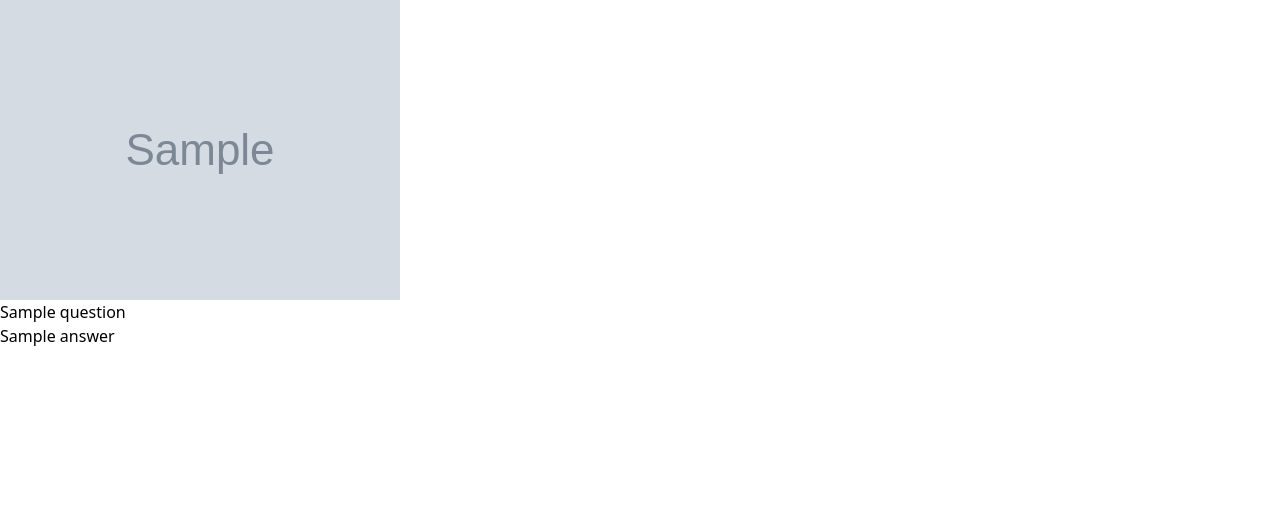
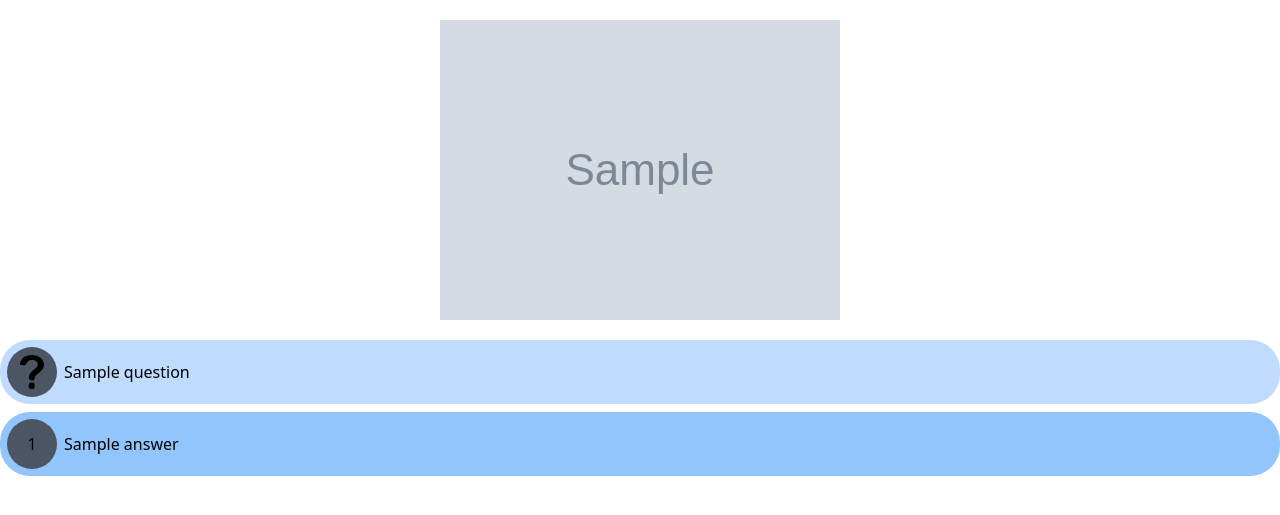
Before and after one commit to Carlos-oficial/CodigoQuiz, a Flask app: template APP/templates/question.html in a window 1280 px wide. Shown: the top 515 px of the page. Run offline with Flask 2, Linux system fonts and the light colour scheme; the template is opened without the code that fills it: most values are stand-ins (such as "Sample title", 1, 10 or a date in 2020); grey boxes marked "Sample" are stand-in pictures.

Commit message:
Add: frontend Add: answer validation Add: .gitignore file

```diff
--- a/APP/static/dist/main.css
+++ b/APP/static/dist/main.css
@@ -1,42 +1,90 @@
-/*! tailwindcss v3.0.24 | MIT License | https://tailwindcss.com*/
+/*
+! tailwindcss v3.0.24 | MIT License | https://tailwindcss.com
+*/
+
+/*
+1. Prevent padding and border from affecting element width. (https://github.com/mozdevs/cssremedy/issues/4)
+2. Allow adding a border to an element by just adding a border-width. (https://github.com/tailwindcss/tailwindcss/pull/116)
+*/
+
 *,
-:after,
-:before {
-    border: 0 solid #e5e7eb;
+::before,
+::after {
   box-sizing: border-box;
+  /* 1 */
+  border-width: 0;
+  /* 2 */
+  border-style: solid;
+  /* 2 */
+  border-color: #e5e7eb;
+  /* 2 */
 }
 
-:after,
-:before {
-    --tw-content: "";
+::before,
+::after {
+  --tw-content: '';
 }
 
+/*
+1. Use a consistent sensible line-height in all browsers.
+2. Prevent adjustments of font size after orientation changes in iOS.
+3. Use a more readable tab size.
+4. Use the user's configured `sans` font-family by default.
+*/
+
 html {
+  line-height: 1.5;
+  /* 1 */
   -webkit-text-size-adjust: 100%;
-    font-family: ui-sans-serif, system-ui, -apple-system, BlinkMacSystemFont,
-        Segoe UI, Roboto, Helvetica Neue, Arial, Noto Sans, sans-serif,
-        Apple Color Emoji, Segoe UI Emoji, Segoe UI Symbol, Noto Color Emoji;
-    line-height: 1.5;
+  /* 2 */
   -moz-tab-size: 4;
+  /* 3 */
   -o-tab-size: 4;
      tab-size: 4;
+  /* 3 */
+  font-family: ui-sans-serif, system-ui, -apple-system, BlinkMacSystemFont, "Segoe UI", Roboto, "Helvetica Neue", Arial, "Noto Sans", sans-serif, "Apple Color Emoji", "Segoe UI Emoji", "Segoe UI Symbol", "Noto Color Emoji";
+  /* 4 */
 }
 
+/*
+1. Remove the margin in all browsers.
+2. Inherit line-height from `html` so users can set them as a class directly on the `html` element.
+*/
+
 body {
+  margin: 0;
+  /* 1 */
   line-height: inherit;
-    margin: 0;
+  /* 2 */
 }
 
+/*
+1. Add the correct height in Firefox.
+2. Correct the inheritance of border color in Firefox. (https://bugzilla.mozilla.org/show_bug.cgi?id=190655)
+3. Ensure horizontal rules are visible by default.
+*/
+
 hr {
+  height: 0;
+  /* 1 */
+  color: inherit;
+  /* 2 */
   border-top-width: 1px;
-    color: inherit;
-    height: 0;
+  /* 3 */
 }
+
+/*
+Add the correct text decoration in Chrome, Edge, and Safari.
+*/
 
 abbr:where([title]) {
   -webkit-text-decoration: underline dotted;
           text-decoration: underline dotted;
 }
+
+/*
+Remove the default font size and weight for headings.
+*/
 
 h1,
 h2,
@@ -48,35 +96,57 @@ h6 {
   font-weight: inherit;
 }
 
+/*
+Reset links to optimize for opt-in styling instead of opt-out.
+*/
+
 a {
   color: inherit;
   text-decoration: inherit;
 }
+
+/*
+Add the correct font weight in Edge and Safari.
+*/
 
 b,
 strong {
   font-weight: bolder;
 }
 
+/*
+1. Use the user's configured `mono` font family by default.
+2. Correct the odd `em` font sizing in all browsers.
+*/
+
 code,
 kbd,
-pre,
-samp {
-    font-family: ui-monospace, SFMono-Regular, Menlo, Monaco, Consolas,
-        Liberation Mono, Courier New, monospace;
+samp,
+pre {
+  font-family: ui-monospace, SFMono-Regular, Menlo, Monaco, Consolas, "Liberation Mono", "Courier New", monospace;
+  /* 1 */
   font-size: 1em;
+  /* 2 */
 }
+
+/*
+Add the correct font size in all browsers.
+*/
 
 small {
   font-size: 80%;
 }
+
+/*
+Prevent `sub` and `sup` elements from affecting the line height in all browsers.
+*/
 
 sub,
 sup {
   font-size: 75%;
   line-height: 0;
   position: relative;
-    vertical-align: initial;
+  vertical-align: baseline;
 }
 
 sub {
@@ -87,78 +157,152 @@ sup {
   top: -0.5em;
 }
 
+/*
+1. Remove text indentation from table contents in Chrome and Safari. (https://bugs.chromium.org/p/chromium/issues/detail?id=999088, https://bugs.webkit.org/show_bug.cgi?id=201297)
+2. Correct table border color inheritance in all Chrome and Safari. (https://bugs.chromium.org/p/chromium/issues/detail?id=935729, https://bugs.webkit.org/show_bug.cgi?id=195016)
+3. Remove gaps between table borders by default.
+*/
+
 table {
+  text-indent: 0;
+  /* 1 */
+  border-color: inherit;
+  /* 2 */
   border-collapse: collapse;
-    border-color: inherit;
-    text-indent: 0;
+  /* 3 */
 }
+
+/*
+1. Change the font styles in all browsers.
+2. Remove the margin in Firefox and Safari.
+3. Remove default padding in all browsers.
+*/
 
 button,
 input,
 optgroup,
 select,
 textarea {
+  font-family: inherit;
+  /* 1 */
+  font-size: 100%;
+  /* 1 */
+  line-height: inherit;
+  /* 1 */
   color: inherit;
-    font-family: inherit;
-    font-size: 100%;
-    line-height: inherit;
+  /* 1 */
   margin: 0;
+  /* 2 */
   padding: 0;
+  /* 3 */
 }
+
+/*
+Remove the inheritance of text transform in Edge and Firefox.
+*/
 
 button,
 select {
   text-transform: none;
 }
 
-[type="button"],
-[type="reset"],
-[type="submit"],
-button {
+/*
+1. Correct the inability to style clickable types in iOS and Safari.
+2. Remove default button styles.
+*/
+
+button,
+[type='button'],
+[type='reset'],
+[type='submit'] {
   -webkit-appearance: button;
-    background-color: initial;
+  /* 1 */
+  background-color: transparent;
+  /* 2 */
   background-image: none;
+  /* 2 */
 }
+
+/*
+Use the modern Firefox focus style for all focusable elements.
+*/
 
 :-moz-focusring {
   outline: auto;
 }
 
+/*
+Remove the additional `:invalid` styles in Firefox. (https://github.com/mozilla/gecko-dev/blob/2f9eacd9d3d995c937b4251a5557d95d494c9be1/layout/style/res/forms.css#L728-L737)
+*/
+
 :-moz-ui-invalid {
   box-shadow: none;
 }
 
+/*
+Add the correct vertical alignment in Chrome and Firefox.
+*/
+
 progress {
-    vertical-align: initial;
+  vertical-align: baseline;
 }
+
+/*
+Correct the cursor style of increment and decrement buttons in Safari.
+*/
 
 ::-webkit-inner-spin-button,
 ::-webkit-outer-spin-button {
   height: auto;
 }
 
-[type="search"] {
+/*
+1. Correct the odd appearance in Chrome and Safari.
+2. Correct the outline style in Safari.
+*/
+
+[type='search'] {
   -webkit-appearance: textfield;
+  /* 1 */
   outline-offset: -2px;
+  /* 2 */
 }
+
+/*
+Remove the inner padding in Chrome and Safari on macOS.
+*/
 
 ::-webkit-search-decoration {
   -webkit-appearance: none;
 }
 
+/*
+1. Correct the inability to style clickable types in iOS and Safari.
+2. Change font properties to `inherit` in Safari.
+*/
+
 ::-webkit-file-upload-button {
   -webkit-appearance: button;
+  /* 1 */
   font: inherit;
+  /* 2 */
 }
+
+/*
+Add the correct display in Chrome and Safari.
+*/
 
 summary {
   display: list-item;
 }
 
+/*
+Removes the default spacing and border for appropriate elements.
+*/
+
 blockquote,
+dl,
 dd,
-dl,
-figure,
 h1,
 h2,
 h3,
@@ -166,6 +310,7 @@ h4,
 h5,
 h6,
 hr,
+figure,
 p,
 pre {
   margin: 0;
@@ -173,77 +318,112 @@ pre {
 
 fieldset {
   margin: 0;
+  padding: 0;
 }
 
-fieldset,
 legend {
   padding: 0;
 }
 
-menu,
 ol,
-ul {
+ul,
+menu {
   list-style: none;
   margin: 0;
   padding: 0;
 }
 
+/*
+Prevent resizing textareas horizontally by default.
+*/
+
 textarea {
   resize: vertical;
 }
 
-input::-moz-placeholder,
-textarea::-moz-placeholder {
+/*
+1. Reset the default placeholder opacity in Firefox. (https://github.com/tailwindlabs/tailwindcss/issues/3300)
+2. Set the default placeholder color to the user's configured gray 400 color.
+*/
+
+input::-moz-placeholder, textarea::-moz-placeholder {
+  opacity: 1;
+  /* 1 */
   color: #9ca3af;
-    opacity: 1;
+  /* 2 */
 }
 
-input:-ms-input-placeholder,
-textarea:-ms-input-placeholder {
+input:-ms-input-placeholder, textarea:-ms-input-placeholder {
+  opacity: 1;
+  /* 1 */
   color: #9ca3af;
-    opacity: 1;
+  /* 2 */
 }
 
 input::placeholder,
 textarea::placeholder {
+  opacity: 1;
+  /* 1 */
   color: #9ca3af;
-    opacity: 1;
+  /* 2 */
 }
 
-[role="button"],
-button {
+/*
+Set the default cursor for buttons.
+*/
+
+button,
+[role="button"] {
   cursor: pointer;
 }
+
+/*
+Make sure disabled buttons don't get the pointer cursor.
+*/
 
 :disabled {
   cursor: default;
 }
 
+/*
+1. Make replaced elements `display: block` by default. (https://github.com/mozdevs/cssremedy/issues/14)
+2. Add `vertical-align: middle` to align replaced elements more sensibly by default. (https://github.com/jensimmons/cssremedy/issues/14#issuecomment-634934210)
+   This can trigger a poorly considered lint error in some tools but is included by design.
+*/
+
+img,
+svg,
+video,
+canvas,
 audio,
-canvas,
+iframe,
 embed,
-iframe,
-img,
-object,
-svg,
-video {
+object {
   display: block;
+  /* 1 */
   vertical-align: middle;
+  /* 2 */
 }
+
+/*
+Constrain images and videos to the parent width and preserve their intrinsic aspect ratio. (https://github.com/mozdevs/cssremedy/issues/14)
+*/
 
 img,
 video {
+  max-width: 100%;
   height: auto;
-    max-width: 100%;
 }
+
+/*
+Ensure the default browser behavior of the `hidden` attribute.
+*/
 
 [hidden] {
   display: none;
 }
 
-*,
-:after,
-:before {
+*, ::before, ::after {
   --tw-translate-x: 0;
   --tw-translate-y: 0;
   --tw-rotate: 0;
@@ -251,46 +431,54 @@ video {
   --tw-skew-y: 0;
   --tw-scale-x: 1;
   --tw-scale-y: 1;
-    --tw-pan-x: ;
-    --tw-pan-y: ;
-    --tw-pinch-zoom: ;
+  --tw-pan-x:  ;
+  --tw-pan-y:  ;
+  --tw-pinch-zoom:  ;
   --tw-scroll-snap-strictness: proximity;
-    --tw-ordinal: ;
-    --tw-slashed-zero: ;
-    --tw-numeric-figure: ;
-    --tw-numeric-spacing: ;
-    --tw-numeric-fraction: ;
-    --tw-ring-inset: ;
+  --tw-ordinal:  ;
+  --tw-slashed-zero:  ;
+  --tw-numeric-figure:  ;
+  --tw-numeric-spacing:  ;
+  --tw-numeric-fraction:  ;
+  --tw-ring-inset:  ;
   --tw-ring-offset-width: 0px;
   --tw-ring-offset-color: #fff;
-    --tw-ring-color: #3b82f680;
+  --tw-ring-color: rgb(59 130 246 / 0.5);
   --tw-ring-offset-shadow: 0 0 #0000;
   --tw-ring-shadow: 0 0 #0000;
   --tw-shadow: 0 0 #0000;
   --tw-shadow-colored: 0 0 #0000;
-    --tw-blur: ;
-    --tw-brightness: ;
-    --tw-contrast: ;
-    --tw-grayscale: ;
-    --tw-hue-rotate: ;
-    --tw-invert: ;
-    --tw-saturate: ;
-    --tw-sepia: ;
-    --tw-drop-shadow: ;
-    --tw-backdrop-blur: ;
-    --tw-backdrop-brightness: ;
-    --tw-backdrop-contrast: ;
-    --tw-backdrop-grayscale: ;
-    --tw-backdrop-hue-rotate: ;
-    --tw-backdrop-invert: ;
-    --tw-backdrop-opacity: ;
-    --tw-backdrop-saturate: ;
-    --tw-backdrop-sepia: ;
+  --tw-blur:  ;
+  --tw-brightness:  ;
+  --tw-contrast:  ;
+  --tw-grayscale:  ;
+  --tw-hue-rotate:  ;
+  --tw-invert:  ;
+  --tw-saturate:  ;
+  --tw-sepia:  ;
+  --tw-drop-shadow:  ;
+  --tw-backdrop-blur:  ;
+  --tw-backdrop-brightness:  ;
+  --tw-backdrop-contrast:  ;
+  --tw-backdrop-grayscale:  ;
+  --tw-backdrop-hue-rotate:  ;
+  --tw-backdrop-invert:  ;
+  --tw-backdrop-opacity:  ;
+  --tw-backdrop-saturate:  ;
+  --tw-backdrop-sepia:  ;
+}
+
+.m-5 {
+  margin: 1.25rem;
 }
 
 .mx-auto {
   margin-left: auto;
   margin-right: auto;
+}
+
+.mt-2 {
+  margin-top: 0.5rem;
 }
 
 .inline-block {
@@ -301,12 +489,62 @@ video {
   display: flex;
 }
 
+.h-16 {
+  height: 4rem;
+}
+
+.h-\[50px\] {
+  height: 50px;
+}
+
+.h-full {
+  height: 100%;
+}
+
+.w-full {
+  width: 100%;
+}
+
+.w-16 {
+  width: 4rem;
+}
+
+.w-\[50px\] {
+  width: 50px;
+}
+
+.max-w-7xl {
+  max-width: 80rem;
+}
+
+.items-center {
+  align-items: center;
+}
+
+.justify-center {
+  justify-content: center;
+}
+
 .justify-between {
   justify-content: space-between;
 }
 
+.space-y-2 > :not([hidden]) ~ :not([hidden]) {
+  --tw-space-y-reverse: 0;
+  margin-top: calc(0.5rem * calc(1 - var(--tw-space-y-reverse)));
+  margin-bottom: calc(0.5rem * var(--tw-space-y-reverse));
+}
+
 .rounded-lg {
   border-radius: 0.5rem;
+}
+
+.rounded-\[30px\] {
+  border-radius: 30px;
+}
+
+.rounded-\[25px\] {
+  border-radius: 25px;
 }
 
 .bg-blue-300 {
@@ -314,6 +552,26 @@ video {
   background-color: rgb(147 197 253 / var(--tw-bg-opacity));
 }
 
+.bg-blue-200 {
+  --tw-bg-opacity: 1;
+  background-color: rgb(191 219 254 / var(--tw-bg-opacity));
+}
+
+.bg-gray-600 {
+  --tw-bg-opacity: 1;
+  background-color: rgb(75 85 99 / var(--tw-bg-opacity));
+}
+
+.bg-green-800 {
+  --tw-bg-opacity: 1;
+  background-color: rgb(22 101 52 / var(--tw-bg-opacity));
+}
+
+.bg-red-800 {
+  --tw-bg-opacity: 1;
+  background-color: rgb(153 27 27 / var(--tw-bg-opacity));
+}
+
 .p-2 {
   padding: 0.5rem;
 }
--- a/APP/templates/question.html
+++ b/APP/templates/question.html
@@ -6,21 +6,42 @@
     <meta name="viewport" content="width=device-width, initial-scale=1.0" />
     <meta http-equiv="X-UA-Compatible" content="ie=edge" />
     <title>My Website</title>
-    <link rel="stylesheet" href="static/dist/main.css" />
-    <!-- <link rel="icon" href="./favicon.ico" type="image/x-icon"> -->
+    <link rel="stylesheet" href="/static/dist/main.css" />
+    <link rel="icon" href="/static/favicon.ico" type="image/x-icon">
 </head>
 
+<link rel="stylesheet" href="https://fonts.googleapis.com/icon?family=Material+Icons">
+
 <body>
-    <img src={{image_link}}>
-    {{question|safe}}
-    <ul>
-        {% for answer in answers %}
-        <div class="answer {{answer[0]}}">{{ answer[1]}}</div>
-        {% endfor %}
-    </ul>
+    <div class="max-w-7xl w-full mx-auto">
+        <img src={{image_link}} class="mx-auto m-5 ">
+        <div class="h-16 bg-blue-200 flex items-center rounded-[30px]">
+            <span class="h-16 w-16 flex items-center justify-center">
+                <div class="w-[50px] h-[50px] rounded-[25px] bg-gray-600">
+                    <img src="/static/icons/question-mark.svg" class="w-full h-full p-2">
+                </div>
+            </span>
+            <span>
+                {{question|safe}}
+            </span>
+        </div>
+        <ul id="answers" class="space-y-2 mt-2">
+            {% for answer in answers %}
+            <div class=" bg-blue-300 flex items-center rounded-[30px]">
+                <span class="h-16 w-16 flex items-center justify-center">
+                    <button id={{answer[0]}} onclick=" validate('{{answer[0]}}')" class="w-[50px] h-[50px] rounded-[25px] bg-gray-600">
+                        {{answer[0]}}
+                    </button>
+                </span>
+                <span class="answer {{answer[0]}}">{{ answer[1]}}</span>
+            </div>
+            {% endfor %}
+        </ul>
+    </div>
 </body>
 
 <script>
+    var answered = false
     var id = '{{id}}'
     var bcrypt = function(e) {
         var t = String(e).replace(/=+$/, "");
@@ -45,16 +66,18 @@
         e = bc('{{enc_string}}', id);
         return String.fromCharCode(e);
     };
-    var e = lazyLoadImage();
-    var objects = document.getElementsByClassName("answer");
-    for (var obj of objects) {
-        console.log(obj);
-        if (obj.classList.contains(e)) {
-            obj.style.color = "blue";
+    var correct = lazyLoadImage();
+    var validate = function(answer) {
+        let obj = document.getElementById(answer)
+        if (!answered) {
+            answered = true
+            if (answer == correct) {
+                obj.classList.add("bg-green-800");
+            } else {
+                obj.classList.add("bg-red-800");
+                document.getElementById(correct).classList.add("bg-green-800")
+            }
         }
-    }
-    for (var obj of objects) {
-        console.log(obj);
     }
 </script>
 
```
Also changed, not shown: APP/static/favicon.ico (added), APP/static/icons/question-mark.svg (added), 2 other files. Lines whose indentation alone changed are shown as unchanged.
